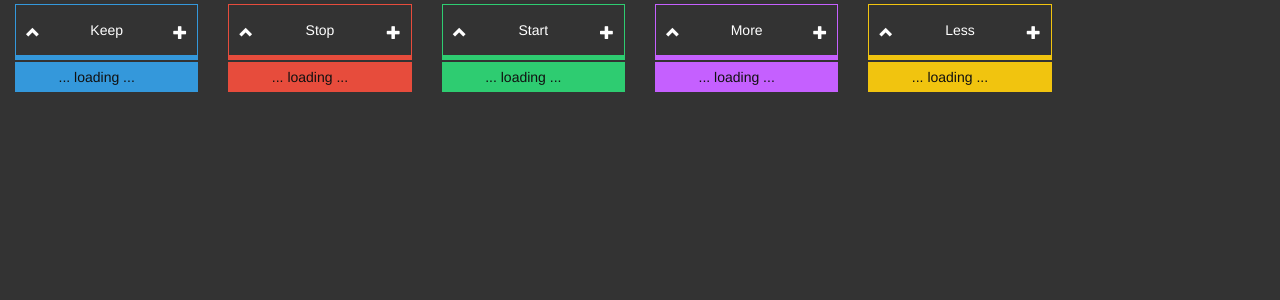
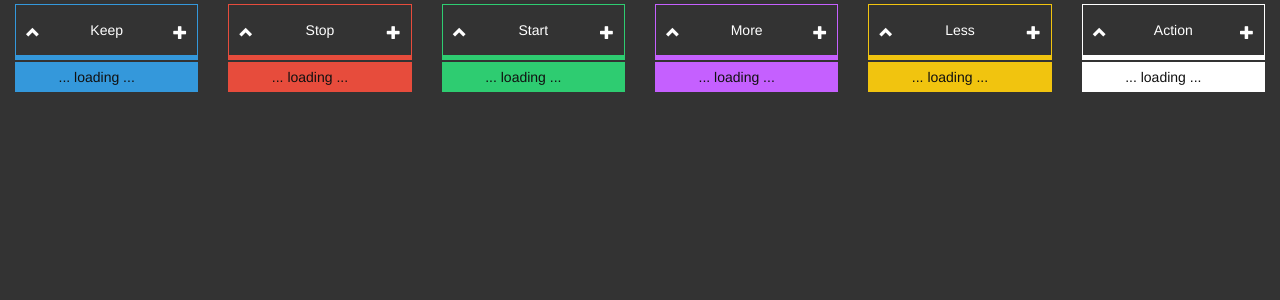
Before and after one commit to dojohnso/PrioBoard, a PHP site: page /?b=1 in a window 1280 px wide. Shown: the part 51-351 px from the top of the page. Run offline with PHP 8.4, Linux system fonts and the light colour scheme; data that the repository does not hold is empty; some libraries are stand-ins or nearby versions.

Commit message:
action items category

```diff
--- a/css/dashboard.css
+++ b/css/dashboard.css
@@ -131,6 +131,14 @@ body {
     border-bottom: 5px solid #f1c40f;
 }
 
+.retro_type.white ul li {
+    background:#ffffff;
+}
+.retro_type.white .add_widget {
+    border: 1px solid #ffffff;
+    border-bottom: 5px solid #ffffff;
+}
+
 #code-form {
     margin-top:10px;
 }
--- a/index.php
+++ b/index.php
@@ -21,6 +21,7 @@ $types = array(
     'start' => array( 'color' => 'green'),
     'more' => array( 'color' => 'purple'),
     'less' => array( 'color' => 'yellow'),
+    'action' => array( 'color' => 'white'),
 );
 
 ?><!DOCTYPE html>
--- a/js/dashboard.js
+++ b/js/dashboard.js
@@ -156,12 +156,14 @@ $(function(){
     notes.start = new Firebase('https://dojohnso.firebaseio.com/prioboard/'+retroCode+'/start');
     notes.more = new Firebase('https://dojohnso.firebaseio.com/prioboard/'+retroCode+'/more');
     notes.less = new Firebase('https://dojohnso.firebaseio.com/prioboard/'+retroCode+'/less');
+    notes.action = new Firebase('https://dojohnso.firebaseio.com/prioboard/'+retroCode+'/action');
 
     notes.keep.on('value', drawNotes);
     notes.stop.on('value', drawNotes);
     notes.start.on('value', drawNotes);
     notes.more.on('value', drawNotes);
     notes.less.on('value', drawNotes);
+    notes.action.on('value', drawNotes);
 
     notes.board_info = new Firebase('https://dojohnso.firebaseio.com/prioboard/'+retroCode+'/board_info');
     notes.board_info.on('value',updateBoard);
```
